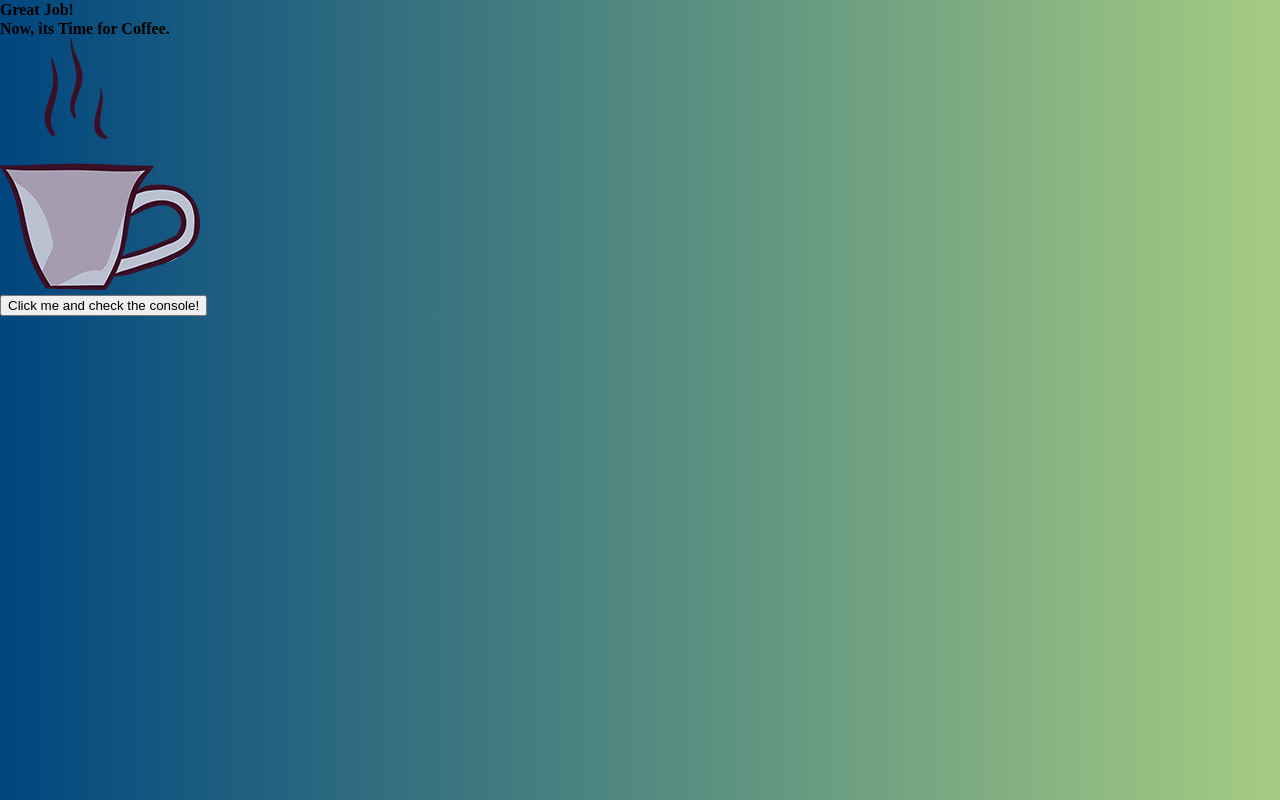
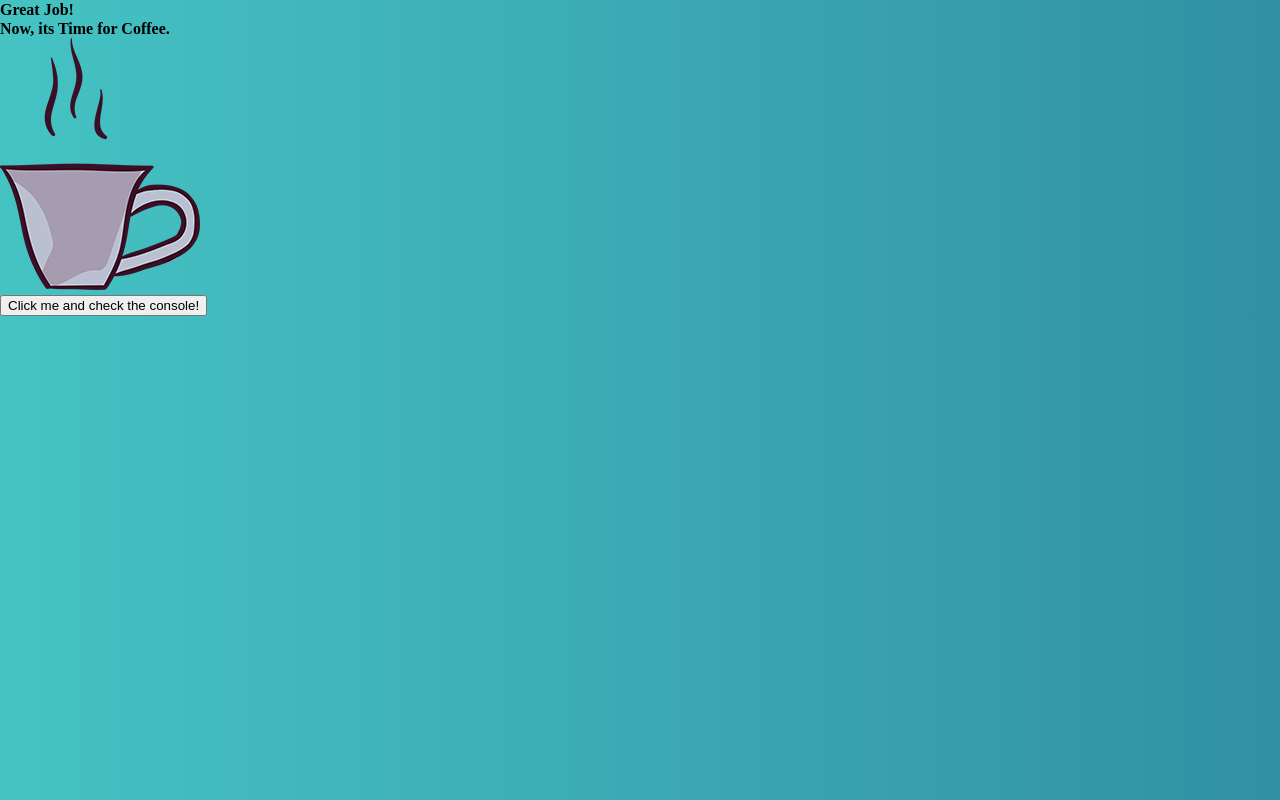
Before and after one commit to vpasq/webpack-boilerplate, a website built with webpack: page src/template.html in a window 1280 px wide. Built offline with nearby package versions, Linux system fonts and the light colour scheme.

Commit message:
Update base.scss

```diff
--- a/src/assets/components/my-components/base.scss
+++ b/src/assets/components/my-components/base.scss
@@ -38,8 +38,8 @@ q:before, q:after {
 }
 /* end reset browser styles */
 
+$gradient: linear-gradient(to right, #45c3c3, #3290a4);
 
-$gradient: linear-gradient(to right, #00467f, #a5cc82);
 body{
   width: 100%;
   background-image: $gradient;
```
